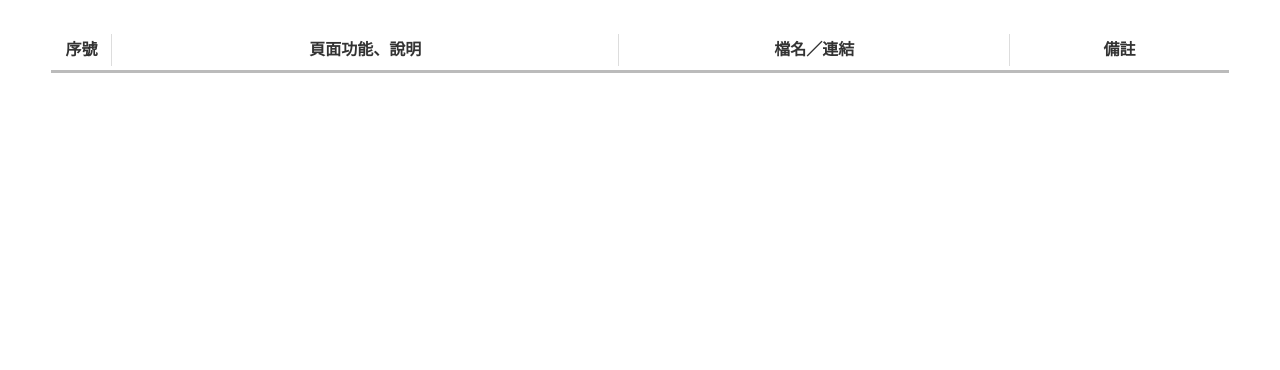
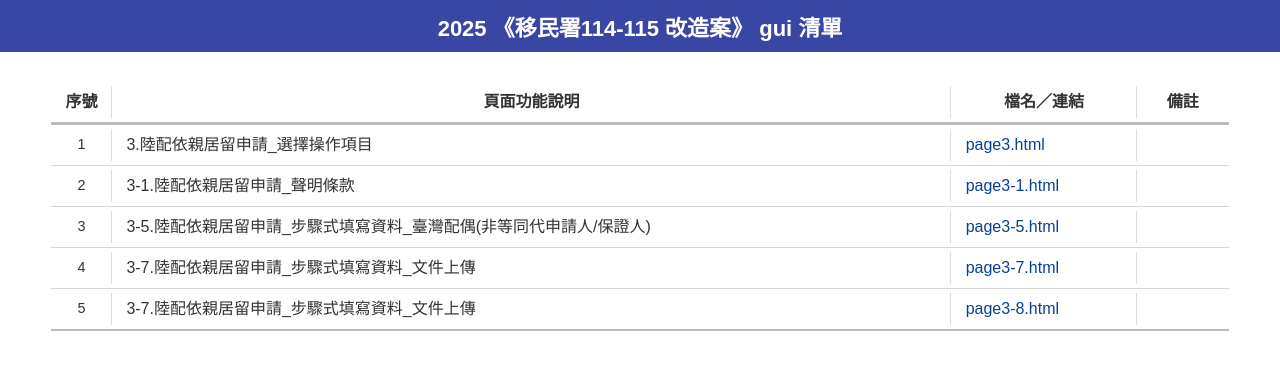
Before and after one commit to HywebU00/2025_imm_services3, a plain HTML site: page index.html in a window 1280 px wide. Drawn offline with Linux system fonts and the light colour scheme.

Commit message:
index.html 完成

```diff
--- a/index.html
+++ b/index.html
@@ -94,16 +94,48 @@
 
 </head>
 <body>
+  <h1>2025 《移民署114-115 改造案》 gui 清單</h1>
+
   <table>
     <thead>
       <tr>
         <th style="width: 2em;">序號</th>
-          <th>頁面功能、說明</th>
+        <th>頁面功能說明</th>
         <th>檔名／連結</th>
         <th>備註</th>
       </tr>
     </thead>
     <tbody>
+    <tr>
+      <td></td>
+      <td>3.陸配依親居留申請_選擇操作項目</td>
+      <td><a href="page3.html" target="_Blank">page3.html</a></td>
+      <td></td>
+    </tr>
+    <tr>
+      <td></td>
+      <td>3-1.陸配依親居留申請_聲明條款</td>
+      <td><a href="page3-1.html" target="_Blank">page3-1.html</a></td>
+      <td></td>
+    </tr>
+    <tr>
+      <td></td>
+      <td>3-5.陸配依親居留申請_步驟式填寫資料_臺灣配偶(非等同代申請人/保證人)</td>
+      <td><a href="page3-5.html" target="_Blank">page3-5.html</a></td>
+      <td></td>
+    </tr>
+    <tr>
+      <td></td>
+      <td>3-7.陸配依親居留申請_步驟式填寫資料_文件上傳</td>
+      <td><a href="page3-7.html" target="_Blank">page3-7.html</a></td>
+      <td></td>
+    </tr>
+    <tr>
+      <td></td>
+      <td>3-7.陸配依親居留申請_步驟式填寫資料_文件上傳</td>
+      <td><a href="page3-8.html" target="_Blank">page3-8.html</a></td>
+      <td></td>
+    </tr>
   </tbody>
   </table>
 </body>
```
Lines whose indentation alone changed are shown as unchanged.
